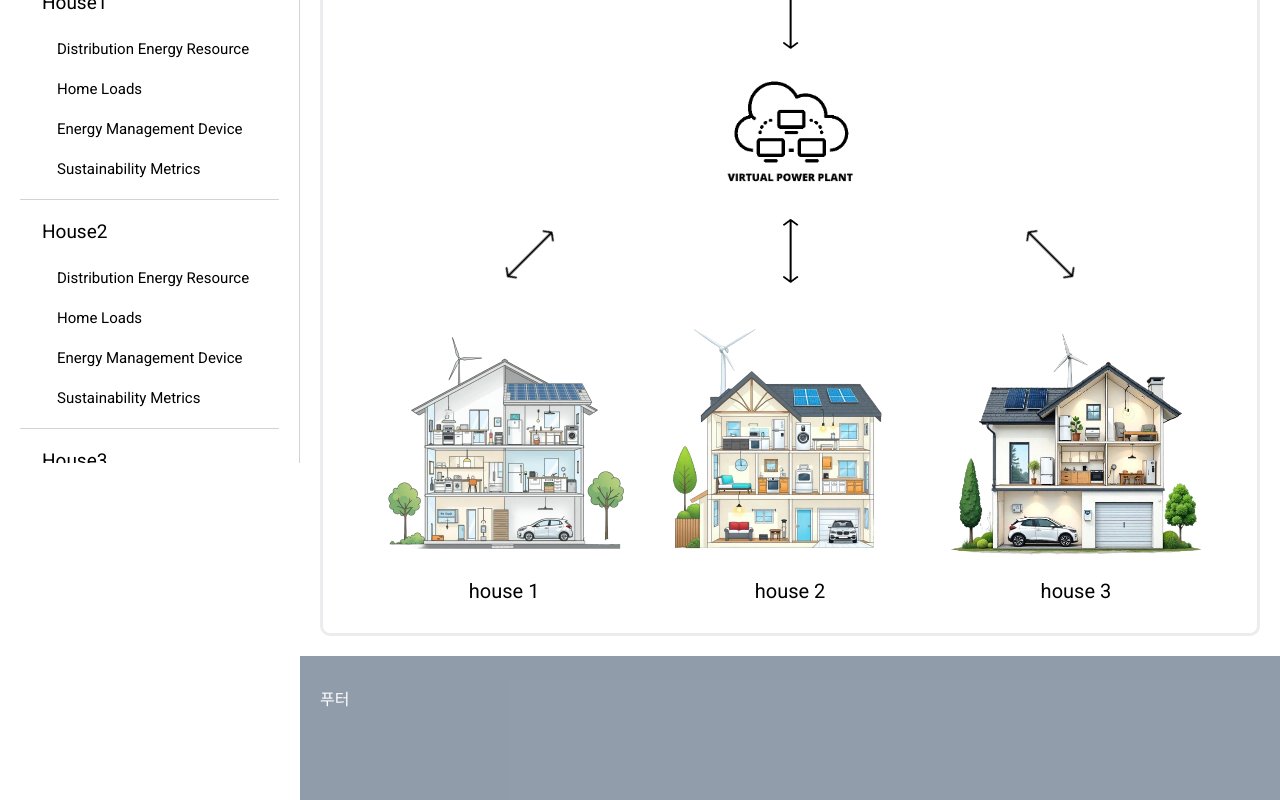
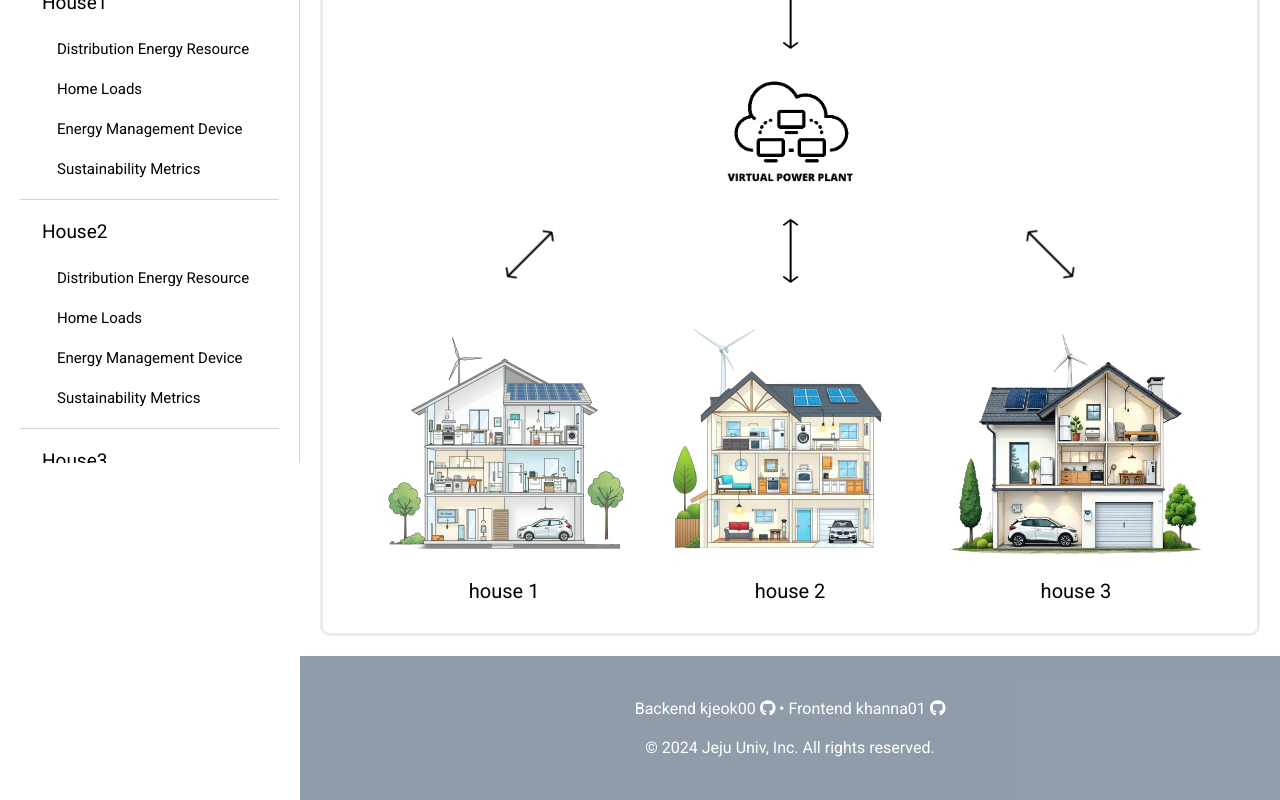
Before and after one commit to Team-JHJ/DES_frontend, a React (Vite) app: page / in a window 1280 px wide. Shown: the part 337-1137 px from the top of the page. Built offline with nearby package versions, Linux system fonts and the light colour scheme; no server answers.

Commit message:
푸터 내용 수정

```diff
--- a/package.json
+++ b/package.json
@@ -11,6 +11,7 @@
   },
   "dependencies": {
     "@fortawesome/fontawesome-svg-core": "^6.6.0",
+    "@fortawesome/free-brands-svg-icons": "^6.6.0",
     "@fortawesome/free-regular-svg-icons": "^6.6.0",
     "@fortawesome/free-solid-svg-icons": "^6.6.0",
     "@fortawesome/react-fontawesome": "^0.2.2",
--- a/src/components/footer/footer.jsx
+++ b/src/components/footer/footer.jsx
@@ -1,10 +1,29 @@
 import styles from './footer.module.css'
+import { FontAwesomeIcon } from '@fortawesome/react-fontawesome'
+import { faGithub } from '@fortawesome/free-brands-svg-icons'
+import { Link } from 'react-router-dom'
 
 export default function Footer() {
-    console.log('푸터')
     return (
         <footer className={styles.footer}>
-            <div className={styles.inner}>푸터</div>
+            <div className={styles.inner}>
+                <span>
+                    <span>
+                        Backend{' '}
+                        <Link to="https://github.com/kjeok00" target="_blank">
+                            kjeok00 <FontAwesomeIcon icon={faGithub} />
+                        </Link>
+                    </span>
+                    <span> • </span>
+                    <span>
+                        Frontend{' '}
+                        <a href="https://github.com/khanna01" target="_blank">
+                            khanna01 <FontAwesomeIcon icon={faGithub} />
+                        </a>
+                    </span>
+                </span>
+                <p>© 2024 Jeju Univ, Inc. All rights reserved.</p>
+            </div>
         </footer>
     )
 }
--- a/src/components/footer/footer.module.css
+++ b/src/components/footer/footer.module.css
@@ -11,9 +11,13 @@
 .inner {
     max-width: 1500px;
     margin: 0 auto;
-    /*background: lightblue;*/
     height: 100%;
-    padding: 30px 20px;
+    padding: 30px 40px;
     box-sizing: border-box;
     color: white;
+    display: flex;
+    flex-direction: column;
+    justify-content: center;
+    gap: 20px;
+    text-align: center;
 }
```
Also changed, not shown: 1 other file (tests, documents, lock files or other folders).
